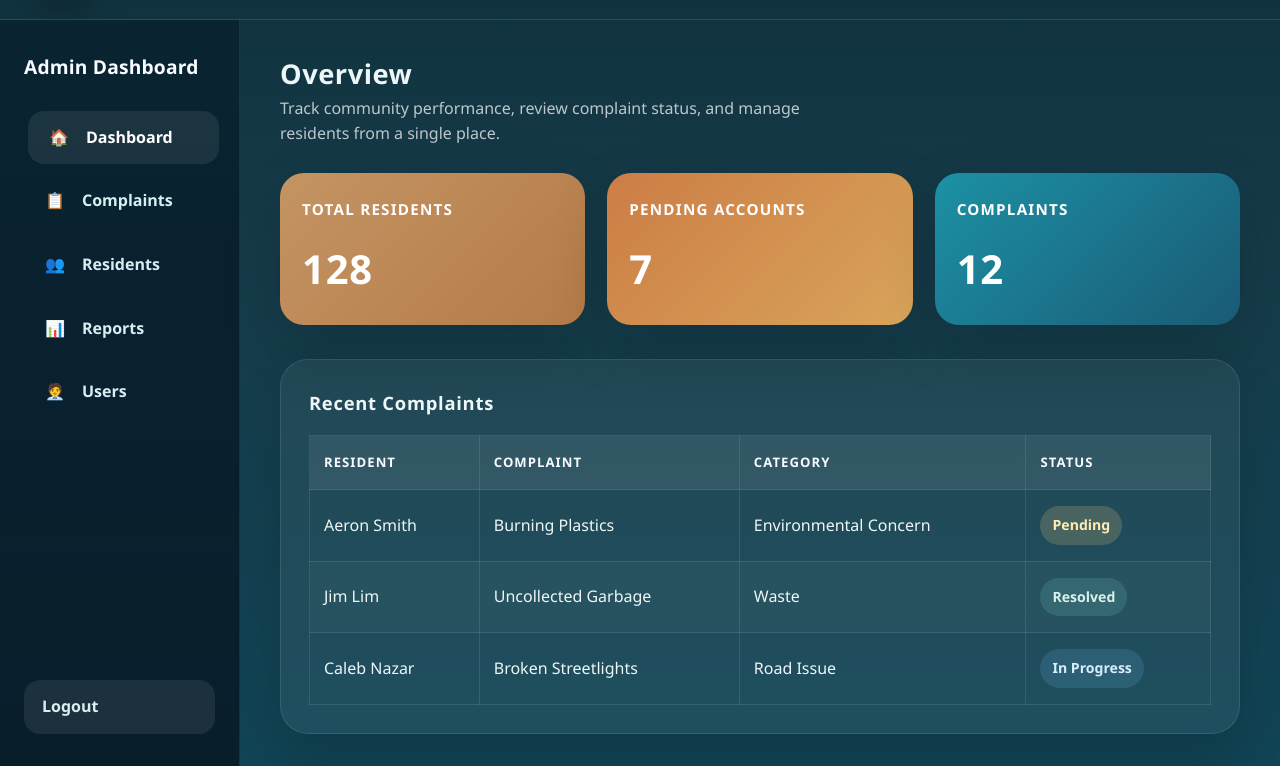
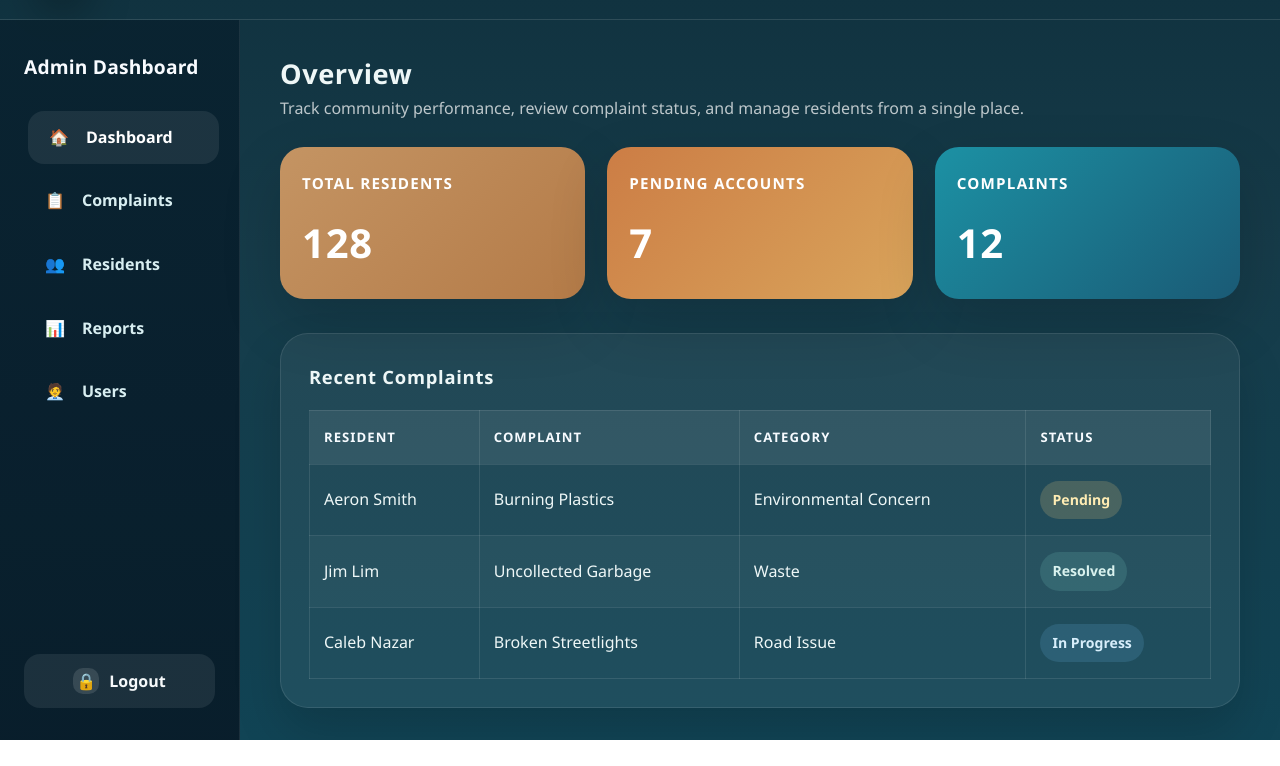
Before and after one commit to jamrose7/BSCCARS, a plain HTML site: page html/adminDashboard.html in a window 1280 px wide. Shown: the part 81-847 px from the top of the page. After the commit the page ends 821 px from the top, so only its background shows below. Drawn offline with Linux system fonts and the light colour scheme.

Commit message:
git commit -m "Admin dashboard: UI improvements and new JS functionality"

```diff
--- a/css/adminDashboard.css
+++ b/css/adminDashboard.css
@@ -113,20 +113,37 @@ body {
   justify-content: center;
 }
 
-.logout-link {
+.logout {
   margin-top: auto;
+  display: inline-flex;
+  align-items: center;
+  justify-content: center;
+  gap: 10px;
   padding: 14px 18px;
   border-radius: 16px;
   background: rgba(255, 255, 255, 0.08);
   color: #f6f9fb;
   text-align: center;
   font-weight: 700;
-  text-decoration: none;
-  transition: background 0.25s ease;
+  cursor: pointer;
+  transition:
+    background 0.25s ease,
+    transform 0.2s ease;
 }
 
-.logout-link:hover {
+.logout:hover {
   background: rgba(255, 255, 255, 0.14);
+}
+
+.menu-icon {
+  display: inline-flex;
+  align-items: center;
+  justify-content: center;
+  width: 26px;
+  height: 26px;
+  border-radius: 10px;
+  background: rgba(255, 255, 255, 0.12);
+  color: #ffffff;
 }
 
 .main-content {
@@ -150,7 +167,9 @@ body {
 
 .page-heading p {
   color: rgba(255, 255, 255, 0.72);
-  max-width: 540px;
+  white-space: nowrap;
+  overflow-x: auto;
+  max-width: none;
 }
 
 .stats-grid {
--- a/html/adminDashboard.html
+++ b/html/adminDashboard.html
@@ -34,7 +34,7 @@
           <a href="#"><span>📊</span> Reports</a>
           <a href="#"><span>🧑‍💼</span> Users</a>
         </nav>
-        <a class="logout-link" href="login.html">Logout</a>
+        <div class="logout"><span class="menu-icon">🔒</span> Logout</div>
       </aside>
 
       <main class="main-content">
@@ -102,5 +102,6 @@
         </section>
       </main>
     </div>
+    <script src="../js/adminDashboard.js"></script>
   </body>
 </html>
--- /dev/null
+++ b/js/adminDashboard.js
@@ -0,0 +1,14 @@
+document.addEventListener("DOMContentLoaded", () => {
+  const logout = document.querySelector(".logout");
+
+  if (!logout) {
+    return;
+  }
+
+  logout.addEventListener("click", () => {
+    const confirmLogout = confirm("Are you sure you want to logout?");
+    if (confirmLogout) {
+      window.location.href = "index.html";
+    }
+  });
+});
```
